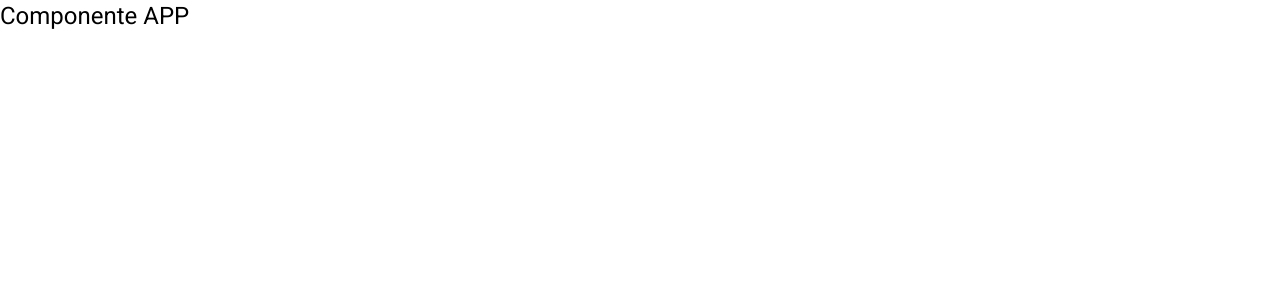
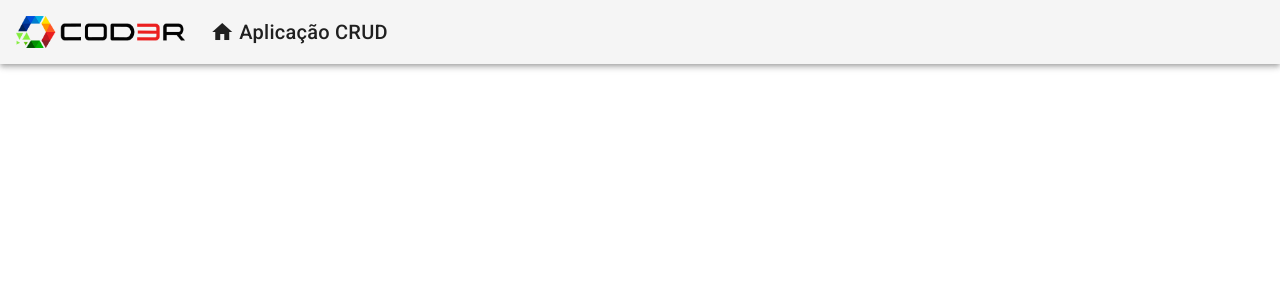
Before and after one commit to wilson-silva/curso-angular9-essencial-cod3r, an Angular app in the folder frontend/: page / in a window 1280 px wide. Shown: the top 300 px of the page. Built offline with nearby package versions, Linux system fonts and the light colour scheme.

Commit message:
Finalizado aula 09 - criando o cabeçalho da aplicação

```diff
--- a/frontend/src/app/app.component.html
+++ b/frontend/src/app/app.component.html
@@ -1 +1 @@
-<h1> Componente APP </h1>
+<app-header></app-header>
--- /dev/null
+++ b/frontend/src/app/components/template/header/header.component.css
@@ -0,0 +1,23 @@
+.header{
+    display: flexbox;
+    align-items: center;
+
+}
+
+.header a{
+    display: flex;
+    align-items: center;
+    text-decoration: none;
+}
+
+.header .logo{
+    max-height: 32px;
+}
+
+.header .title-group{
+    padding-left: 25px;
+}
+
+.header .title-group i {
+    padding-right: 5px;
+}
--- /dev/null
+++ b/frontend/src/app/components/template/header/header.component.html
@@ -0,0 +1,15 @@
+<mat-toolbar class="header mat-elevation-z4">
+    <span>
+        <a>
+            <img class="logo" src="assets/img/logo.png" alt="logo">
+        </a>
+    </span>
+    <span class="title-group">
+        <a>
+            <i class="material-icons">
+                home
+            </i>
+            Aplicação CRUD
+        </a>
+    </span>
+</mat-toolbar>
```
Also changed, not shown: frontend/src/app/app.module.ts (+7 -2 lines), frontend/src/app/components/template/header/header.component.ts (added, +10 -0 lines), frontend/src/assets/img/logo.png (added), 1 other file (tests, documents, lock files or other folders).
